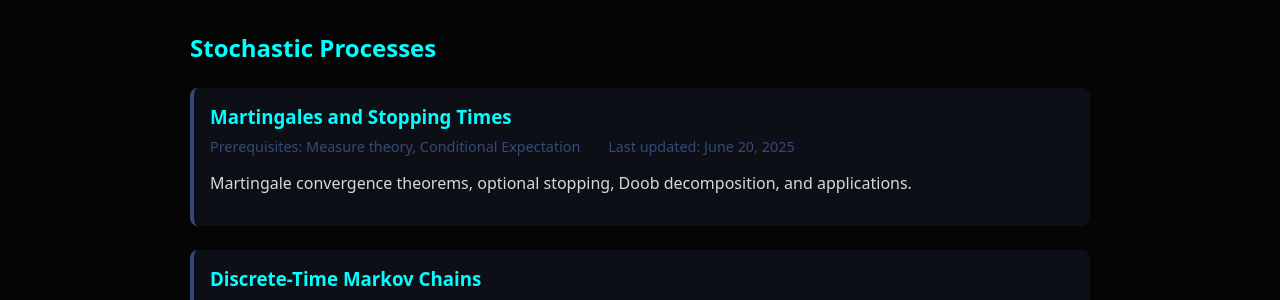
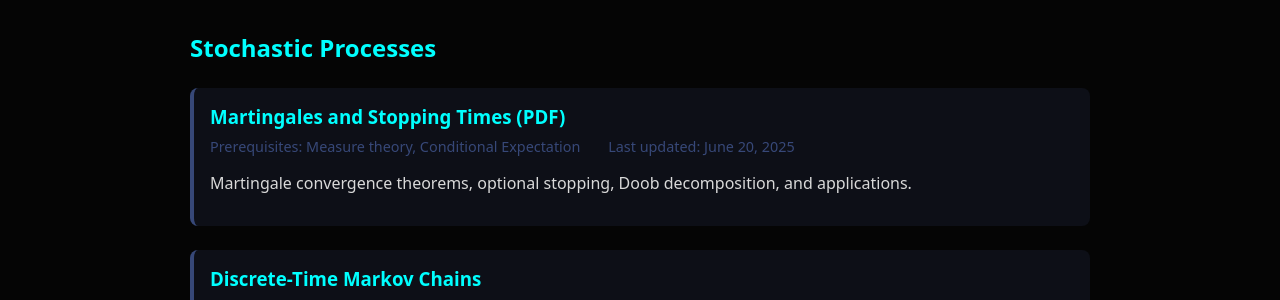
Before and after one commit to PONKAILASHRAJ/pk, a Jekyll site: the page notes.html, which Jekyll copies as it is, in a window 1280 px wide. Shown: the part 209-509 px from the top of the page. Built offline with Jekyll 4.4.1, drawn with Linux system fonts in a browser that asks for light colours.

Commit message:
notes.html

```diff
--- a/notes.html
+++ b/notes.html
@@ -102,7 +102,8 @@
     <h2>Stochastic Processes</h2>
 
     <div class="note">
-      <h3><a href="notes/martingales.html">Martingales and Stopping Times</a></h3>
+      <h3><a href="notes/martingales.pdf">Martingales and Stopping Times (PDF)</a></h3>
+
       <div class="meta">
         <span>Prerequisites: Measure theory, Conditional Expectation</span>
         <span>Last updated: June 20, 2025</span>
```
